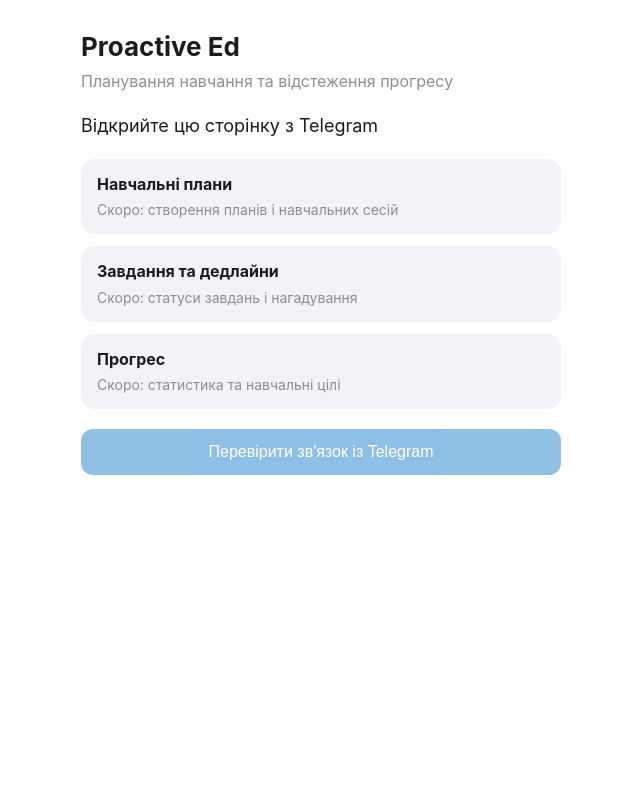
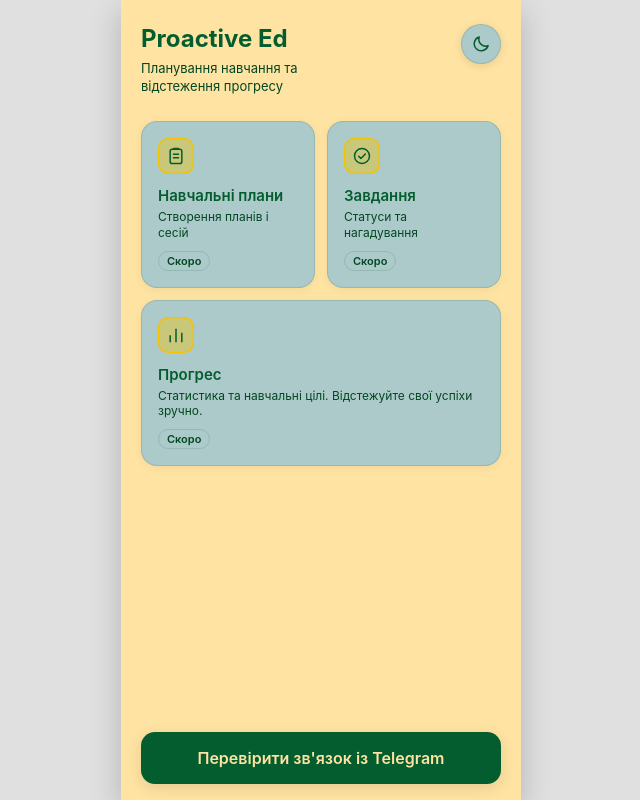
Before and after one commit to Maksym-Udovyka/Proactive-ed, a plain HTML site: page webapp/index.html in a window 1280 px wide. Shown: the whole page, without its empty margins (319-959 px from the left). Drawn offline with Linux system fonts and the light colour scheme; files that its build step writes are made by us from their sources.

Commit message:
Home screen updated

```diff
--- a/webapp/index.html
+++ b/webapp/index.html
@@ -2,87 +2,76 @@
 <html lang="uk">
 <head>
     <meta charset="UTF-8">
-  <meta name="viewport" content="width=device-width, initial-scale=1, viewport-fit=cover">
-  <title>Proactive Ed</title>
+    <meta name="viewport" content="width=device-width, initial-scale=1.0, viewport-fit=cover">
+    <meta name="color-scheme" content="light dark">
+    <meta name="theme-color" content="#FEE3A2">
+    <title>Proactive Ed - Mini App</title>
+
+    <!-- Telegram WebApp API -->
     <script src="https://telegram.org/js/telegram-web-app.js"></script>
-  <style>
-    :root {
-      --bg: var(--tg-theme-bg-color, #ffffff);
-      --text: var(--tg-theme-text-color, #1c1c1e);
-      --hint: var(--tg-theme-hint-color, #8e8e93);
-      --card: var(--tg-theme-secondary-bg-color, #f2f2f7);
-      --accent: var(--tg-theme-button-color, #2481cc);
-      --accent-text: var(--tg-theme-button-text-color, #ffffff);
-    }
-    * { box-sizing: border-box; }
-    body {
-      margin: 0;
-      padding: 20px 16px 32px;
-      background: var(--bg);
-      color: var(--text);
-      font-family: -apple-system, "Segoe UI", Roboto, Arial, sans-serif;
-      line-height: 1.45;
-    }
-    .wrap { max-width: 480px; margin: 0 auto; }
-    h1 { font-size: 26px; margin: 8px 0 4px; }
-    .subtitle { color: var(--hint); margin: 0 0 20px; }
-    #hello { font-size: 18px; margin: 0 0 20px; }
-    .card { background: var(--card); border-radius: 14px; padding: 14px 16px; margin-bottom: 12px; }
-    .card h2 { font-size: 16px; margin: 0 0 4px; }
-    .card p { margin: 0; color: var(--hint); font-size: 14px; }
-    button {
-      width: 100%;
-      margin-top: 8px;
-      border: 0;
-      border-radius: 12px;
-      padding: 14px;
-      font-size: 16px;
-      background: var(--accent);
-      color: var(--accent-text);
-      cursor: pointer;
-    }
-    button:disabled { opacity: 0.5; cursor: default; }
-  </style>
+
+    <link rel="stylesheet" href="css/style.css">
+    <script src="js/app.js"></script>
 </head>
 <body>
-  <div class="wrap">
+
+    <div class="app-container">
+
+        <!-- Шапка -->
+        <header class="header">
+            <div class="header-text">
                 <h1>Proactive Ed</h1>
-    <p class="subtitle">Планування навчання та відстеження прогресу</p>
-    <p id="hello">Завантаження...</p>
+                <p>Планування навчання та<br>відстеження прогресу</p>
+                <p class="greeting" id="greeting" hidden></p>
+            </div>
+            <button class="theme-toggle" id="themeBtn" type="button"
+                    aria-label="Перемкнути тему" aria-pressed="false">
+                <!-- Луна: показана в светлой теме -->
+                <svg class="icon-moon" viewBox="0 0 24 24" fill="none" stroke="currentColor"
+                     stroke-width="1.8" stroke-linecap="round" stroke-linejoin="round" aria-hidden="true">
+                    <path d="M20.5 14.2A8.5 8.5 0 0 1 9.8 3.5a8.5 8.5 0 1 0 10.7 10.7Z"/>
+                </svg>
+                <!-- Солнце: показано в тёмной теме -->
+                <svg class="icon-sun" viewBox="0 0 24 24" fill="none" stroke="currentColor"
+                     stroke-width="1.8" stroke-linecap="round" stroke-linejoin="round" aria-hidden="true">
+                    <circle cx="12" cy="12" r="4"/>
+                    <path d="M12 2.5v2M12 19.5v2M2.5 12h2M19.5 12h2M5.3 5.3l1.4 1.4M17.3 17.3l1.4 1.4M5.3 18.7l1.4-1.4M17.3 6.7l1.4-1.4"/>
+                </svg>
+            </button>
+        </header>
 
-    <div class="card">
-      <h2>Навчальні плани</h2>
-      <p>Скоро: створення планів і навчальних сесій</p>
+        <!-- Контент с карточками -->
+        <main class="content">
+            <div class="grid">
+                <a class="card" href="#plans" data-section="plans" data-title="Навчальні плани" data-status="soon">
+                    <div class="card-icon" aria-hidden="true"><svg viewBox="0 0 24 24"><rect x="5" y="4" width="14" height="17" rx="2.5"/><path d="M9 4V3h6v1M9 10h6M9 14h6"/></svg></div>
+                    <h2 class="card-title">Навчальні плани</h2>
+                    <p class="card-subtitle">Створення планів і сесій</p>
+                    <span class="card-badge">Скоро</span>
+                </a>
+                <a class="card" href="#tasks" data-section="tasks" data-title="Завдання" data-status="soon">
+                    <div class="card-icon" aria-hidden="true"><svg viewBox="0 0 24 24"><circle cx="12" cy="12" r="9"/><path d="m8 12.3 2.7 2.7L16 9.5"/></svg></div>
+                    <h2 class="card-title">Завдання</h2>
+                    <p class="card-subtitle">Статуси та нагадування</p>
+                    <span class="card-badge">Скоро</span>
+                </a>
+                <a class="card full-width" href="#progress" data-section="progress" data-title="Прогрес" data-status="soon">
+                    <div class="card-icon" aria-hidden="true"><svg viewBox="0 0 24 24"><path d="M5 20v-7M12 20V5M19 20v-10"/></svg></div>
+                    <h2 class="card-title">Прогрес</h2>
+                    <p class="card-subtitle">Статистика та навчальні цілі. Відстежуйте свої успіхи зручно.</p>
+                    <span class="card-badge">Скоро</span>
+                </a>
             </div>
-    <div class="card">
-      <h2>Завдання та дедлайни</h2>
-      <p>Скоро: статуси завдань і нагадування</p>
-    </div>
-    <div class="card">
-      <h2>Прогрес</h2>
-      <p>Скоро: статистика та навчальні цілі</p>
+        </main>
+
+        <div class="toast" id="toast" role="status" aria-live="polite"></div>
+
+        <!-- Фиксированная кнопка внизу -->
+        <div class="sticky-footer">
+            <button class="main-button" id="mainBtn" type="button">Перевірити зв'язок із Telegram</button>
         </div>
 
-    <button id="btn" type="button">Перевірити зв'язок із Telegram</button>
     </div>
 
-  <script>
-    const tg = window.Telegram && window.Telegram.WebApp;
-    const hello = document.getElementById("hello");
-    const btn = document.getElementById("btn");
-
-    if (tg && tg.initData) {
-      tg.ready();
-      tg.expand();
-      const user = tg.initDataUnsafe.user;
-      hello.textContent = user ? "Привіт, " + user.first_name + "!" : "Привіт!";
-      btn.addEventListener("click", function () {
-        tg.showAlert("Mini App працює. Платформа: " + tg.platform);
-      });
-    } else {
-      hello.textContent = "Відкрийте цю сторінку з Telegram";
-      btn.disabled = true;
-    }
-  </script>
     </body>
 </html>
--- /dev/null
+++ b/webapp/style.css
@@ -0,0 +1,285 @@
+/* =========================================
+           ПЕРЕМЕННЫЕ: СВЕТЛАЯ ТЕМА (по умолчанию)
+           Палитра ваша. Изменён только зелёный:
+           #058240 -> #045D2E, чтобы текст на карточках
+           и на кнопке читался (контраст 4.6:1 вместо 2.8:1)
+           ========================================= */
+        :root {
+            --page-bg: #E0E0E0;          /* фон вокруг "телефона" на десктопе */
+            --bg-color: #FEE3A2;
+            --card-bg: #ADCACB;
+            --text-main: #045D2E;
+            --text-sub: #024722;
+            --accent: #F3C301;
+            --btn-bg: #045D2E;
+            --btn-text: #FEE3A2;
+            --icon-bg: rgba(243, 195, 1, 0.4);
+            --border: rgba(2, 71, 34, 0.14);
+            --toast-bg: #024722;
+            --toast-text: #FEE3A2;
+        }
+
+        /* =========================================
+           ТЁМНАЯ ТЕМА (включается через data-theme="dark")
+           ========================================= */
+        :root[data-theme="dark"] {
+            --page-bg: #00041A;
+            --bg-color: #00082F;
+            --card-bg: #251766;
+            --text-main: #FDB29F;
+            --text-sub: #A895C9;
+            --accent: #DD768C;
+            --btn-bg: #DD768C;
+            --btn-text: #00082F;
+            --icon-bg: rgba(221, 118, 140, 0.2);
+            --border: rgba(253, 178, 159, 0.16);
+            --toast-bg: #FDB29F;
+            --toast-text: #00082F;
+        }
+
+        /* =========================================
+           ОСНОВНЫЕ СТИЛИ
+           ========================================= */
+        * {
+            box-sizing: border-box;
+            margin: 0;
+            padding: 0;
+        }
+
+        body {
+            font-family: -apple-system, BlinkMacSystemFont, "Segoe UI", Roboto, Helvetica, Arial, sans-serif;
+            background-color: var(--page-bg);
+            display: flex;
+            justify-content: center;
+            align-items: center;
+            min-height: 100vh;
+            min-height: 100dvh;
+        }
+
+        button { font: inherit; }
+
+        /* Контейнер, имитирующий экран телефона на десктопе */
+        .app-container {
+            width: 100%;
+            max-width: 400px;
+            height: 100vh;
+            height: 100dvh;              /* dvh учитывает панели браузера на мобильных */
+            max-height: 850px;
+            background-color: var(--bg-color);
+            position: relative;
+            display: flex;
+            flex-direction: column;
+            overflow: hidden;
+            box-shadow: 0 10px 30px rgba(0, 0, 0, 0.2);
+            transition: background-color 0.3s ease;
+        }
+
+        /* На телефоне растягиваем на весь экран */
+        @media (max-width: 400px) {
+            .app-container {
+                max-height: none;
+                box-shadow: none;
+            }
+        }
+
+        /* =========================================
+           ШАПКА И ПЕРЕКЛЮЧАТЕЛЬ ТЕМ
+           ========================================= */
+        .header {
+            padding: calc(24px + env(safe-area-inset-top)) 20px 16px;
+            display: flex;
+            justify-content: space-between;
+            align-items: flex-start;
+            gap: 12px;
+        }
+
+        .header-text h1 {
+            color: var(--text-main);
+            font-size: 24px;
+            font-weight: 700;
+            margin-bottom: 6px;
+        }
+
+        .header-text p {
+            color: var(--text-sub);
+            font-size: 13px;
+            line-height: 1.4;
+        }
+
+        .header-text .greeting {
+            margin-top: 10px;
+            color: var(--text-main);
+            font-size: 15px;
+            font-weight: 600;
+        }
+
+        .theme-toggle {
+            flex: none;
+            background: var(--card-bg);
+            border: 1px solid var(--border);
+            color: var(--text-main);
+            width: 40px;
+            height: 40px;
+            border-radius: 50%;
+            cursor: pointer;
+            display: flex;
+            align-items: center;
+            justify-content: center;
+            box-shadow: 0 2px 8px rgba(0, 0, 0, 0.1);
+        }
+
+        .theme-toggle svg { width: 20px; height: 20px; }
+        .theme-toggle .icon-sun { display: none; }
+        :root[data-theme="dark"] .theme-toggle .icon-sun { display: block; }
+        :root[data-theme="dark"] .theme-toggle .icon-moon { display: none; }
+
+        /* =========================================
+           СЕТКА КАРТОЧЕК
+           ========================================= */
+        .content {
+            padding: 10px 20px calc(100px + env(safe-area-inset-bottom)); /* место под кнопку */
+            overflow-y: auto;
+            flex: 1;
+        }
+
+        .grid {
+            display: grid;
+            grid-template-columns: 1fr 1fr;
+            gap: 12px;
+            margin-bottom: 12px;
+        }
+
+        .card {
+            position: relative;
+            min-height: 132px;
+            color: inherit;
+            text-decoration: none;
+            -webkit-tap-highlight-color: transparent;
+            background-color: var(--card-bg);
+            border: 1px solid var(--border);
+            border-radius: 16px;
+            padding: 16px;
+            display: flex;
+            flex-direction: column;
+            box-shadow: 0 2px 10px rgba(0, 0, 0, 0.05);
+            transition: background-color 0.3s ease, border-color 0.3s ease;
+        }
+
+        .card.full-width {
+            grid-column: 1 / -1;
+        }
+
+        .card-icon {
+            width: 36px;
+            height: 36px;
+            border-radius: 10px;
+            background-color: var(--icon-bg);
+            box-shadow: inset 0 0 0 1.5px var(--accent);
+            color: var(--text-main);
+            display: flex;
+            align-items: center;
+            justify-content: center;
+            margin-bottom: 12px;
+        }
+
+        .card-icon svg {
+            width: 20px;
+            height: 20px;
+            fill: none;
+            stroke: currentColor;
+            stroke-width: 1.8;
+            stroke-linecap: round;
+            stroke-linejoin: round;
+        }
+
+        .card-title {
+            color: var(--text-main);
+            font-weight: 600;
+            font-size: 15px;
+            margin-bottom: 4px;
+        }
+
+        .card-subtitle {
+            color: var(--text-sub);
+            font-size: 12px;
+            line-height: 1.3;
+        }
+
+        /* =========================================
+           ФИКСИРОВАННАЯ КНОПКА (STICKY CTA)
+           ========================================= */
+        .sticky-footer {
+            position: absolute;
+            bottom: 0;
+            left: 0;
+            width: 100%;
+            padding: 16px 20px calc(16px + env(safe-area-inset-bottom));
+            background: var(--bg-color); /* запасной вариант для старых браузеров */
+            background: linear-gradient(to top, var(--bg-color) 70%, color-mix(in srgb, var(--bg-color) 0%, transparent));
+        }
+
+        .main-button {
+            width: 100%;
+            background-color: var(--btn-bg);
+            color: var(--btn-text);
+            border: none;
+            border-radius: 14px;
+            padding: 16px;
+            font-size: 16px;
+            font-weight: 600;
+            cursor: pointer;
+            box-shadow: 0 4px 15px rgba(0, 0, 0, 0.1);
+            transition: background-color 0.3s ease, color 0.3s ease, transform 0.1s ease;
+        }
+
+        .main-button:active { transform: scale(0.98); }
+
+        /* Видимая рамка фокуса для клавиатуры */
+        .main-button:focus-visible,
+        .theme-toggle:focus-visible {
+            outline: 3px solid var(--text-main);
+            outline-offset: 3px;
+        }
+
+        /* Всплывающее сообщение (вне Telegram) */
+        .toast {
+            position: absolute;
+            left: 20px;
+            right: 20px;
+            bottom: calc(92px + env(safe-area-inset-bottom));
+            padding: 12px 16px;
+            border-radius: 12px;
+            background: var(--toast-bg);
+            color: var(--toast-text);
+            font-size: 14px;
+            text-align: center;
+            opacity: 0;
+            transform: translateY(8px);
+            pointer-events: none;
+            transition: opacity 0.2s ease, transform 0.2s ease;
+        }
+        .toast.show { opacity: 1; transform: translateY(0); }
+
+        @media (prefers-reduced-motion: reduce) {
+            * { transition: none !important; }
+        }
+
+/* ---------- Картки-розділи (заглушки без поломки розмітки) ---------- */
+.card.full-width { min-height: 0; }
+.card-title, .card-subtitle { overflow-wrap: anywhere; }
+.card-subtitle { flex: 1; }
+.card-badge {
+    align-self: flex-start;
+    margin-top: 10px;
+    padding: 2px 8px;
+    border-radius: 999px;
+    font-size: 11px;
+    font-weight: 600;
+    color: var(--text-sub);
+    border: 1px solid var(--border);
+}
+.card[data-status="ready"] .card-badge { display: none; }
+.card[data-status="ready"] { cursor: pointer; }
+.card[data-status="ready"]:active { transform: scale(0.98); }
+.card[data-status="soon"] { cursor: default; }
+.card:focus-visible { outline: 3px solid var(--text-main); outline-offset: 3px; }
```
Also changed, not shown: webapp/app.js (added, +91 -0 lines). Lines whose indentation alone changed are shown as unchanged.
